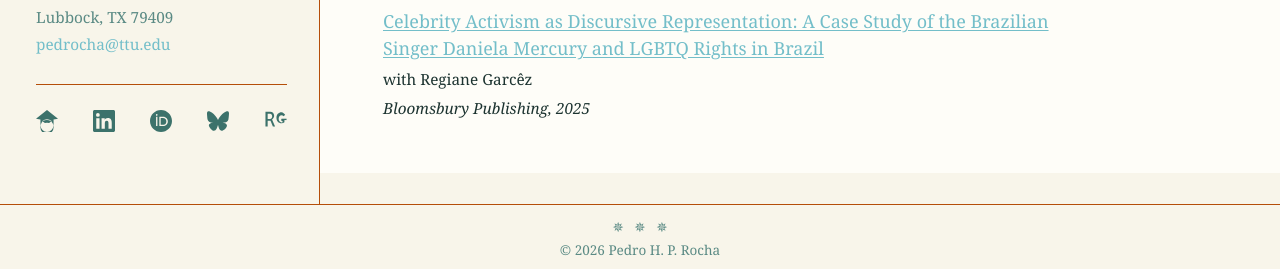
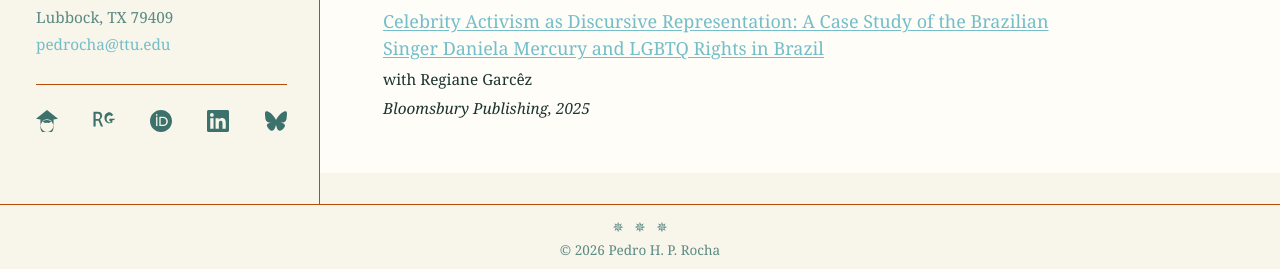
Before and after one commit to pedrohprocha/pedrohprocha.github.io, a Jekyll site: the page built from index.md, in a window 1280 px wide and 900 px high, scrolled down 68 px. Shown: the part 628-897 px from the top of the window. Built offline with Jekyll 4.4.1, drawn with Linux system fonts in a browser that asks for light colours; some web fonts are replaced.

```diff
--- a/_layouts/default.html
+++ b/_layouts/default.html
@@ -49,10 +49,10 @@
         <hr class="sidebar-rule">
         <div class="sidebar-icons">
           {% if site.scholar %}<a href="{{ site.scholar }}" title="Google Scholar" target="_blank">{% include icon-scholar.svg %}</a>{% endif %}
+          {% if site.researchgate %}<a href="{{ site.researchgate }}" title="ResearchGate" target="_blank">{% include icon-researchgate.svg %}</a>{% endif %}
+          {% if site.orcid %}<a href="{{ site.orcid }}" title="ORCID" target="_blank">{% include icon-orcid.svg %}</a>{% endif %}
           {% if site.linkedin %}<a href="{{ site.linkedin }}" title="LinkedIn" target="_blank">{% include icon-linkedin.svg %}</a>{% endif %}
-          {% if site.orcid %}<a href="{{ site.orcid }}" title="ORCID" target="_blank">{% include icon-orcid.svg %}</a>{% endif %}
           {% if site.bluesky %}<a href="{{ site.bluesky }}" title="Bluesky" target="_blank">{% include icon-bluesky.svg %}</a>{% endif %}
-          {% if site.researchgate %}<a href="{{ site.researchgate }}" title="ResearchGate" target="_blank">{% include icon-researchgate.svg %}</a>{% endif %}
         </div>
       </div>
     </aside>
```
